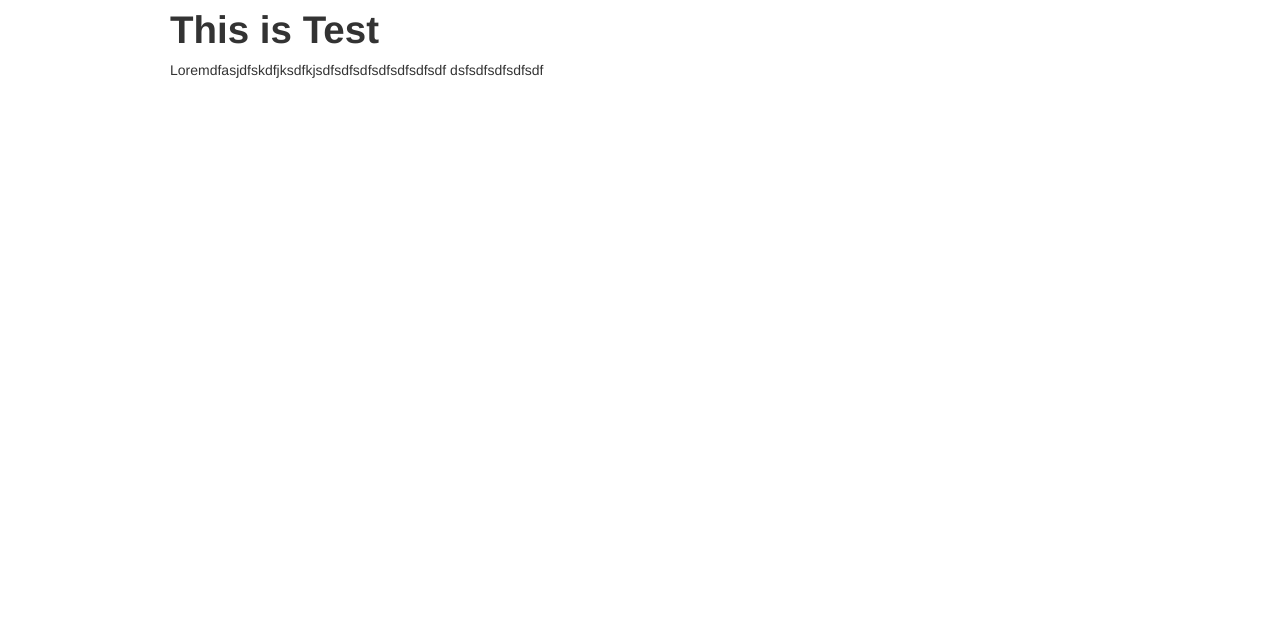
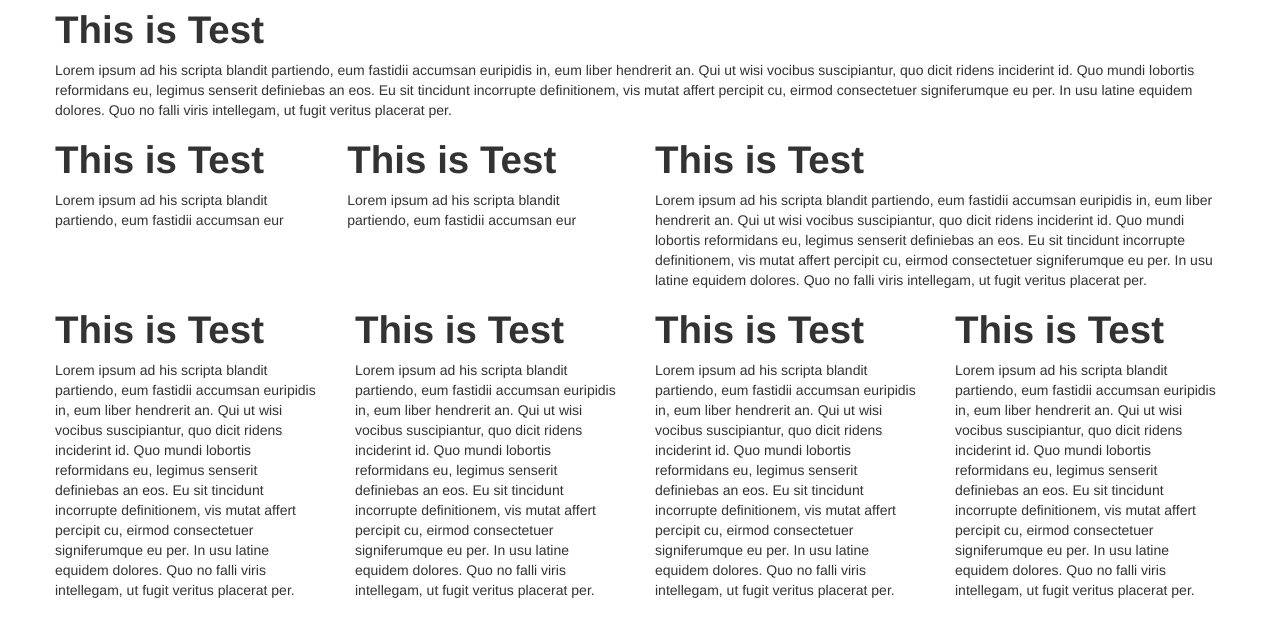
Before and after one commit to gueretamartin/using_bootstrap, a plain HTML site: page index.html in a window 1280 px wide. Drawn offline with Linux system fonts and the light colour scheme.

Commit message:
rows, span, row-fluid, y diseño responsive

```diff
--- a/index.html
+++ b/index.html
@@ -2,13 +2,54 @@
 <html>
 <head>
 	<title>This is test</title>
+	<meta name="wievport" content="width-device-width, initial-scale=1.0">
 <link rel="stylesheet" type="text/css" href="css/bootstrap.css">
+<link rel="stylesheet" type="text/css" href="css/bootstrap-responsive.css">
+
 </head>
 <body>
 	<div class="container">
+		<div class="row">
+		<div class="span12">
 		<h1>This is Test</h1>
-			<p>Loremdfasjdfskdfjksdfkjsdfsdfsdfsdfsdfsdfsdf
-			dsfsdfsdfsdfsdf</p>
+			<p>Lorem ipsum ad his scripta blandit partiendo, eum fastidii accumsan euripidis in, eum liber hendrerit an. Qui ut wisi vocibus suscipiantur, quo dicit ridens inciderint id. Quo mundi lobortis reformidans eu, legimus senserit definiebas an eos. Eu sit tincidunt incorrupte definitionem, vis mutat affert percipit cu, eirmod consectetuer signiferumque eu per. In usu latine equidem dolores. Quo no falli viris intellegam, ut fugit veritus placerat per.</p>
+	</div></div>
+	<div class="row-fluid">
+	<div class="span6">
+	<div class="row-fluid">
+				<div class="span6">
+						<h1>This is Test</h1>
+					<p>Lorem ipsum ad his scripta blandit partiendo, eum fastidii accumsan eur</p>
+				</div>
+
+				<div class="span6">
+						<h1>This is Test</h1>
+					<p>Lorem ipsum ad his scripta blandit partiendo, eum fastidii accumsan eur</p>
+				</div>
+	</div>
+			</div>
+	<div class="span6">
+		<h1>This is Test</h1>
+			<p>Lorem ipsum ad his scripta blandit partiendo, eum fastidii accumsan euripidis in, eum liber hendrerit an. Qui ut wisi vocibus suscipiantur, quo dicit ridens inciderint id. Quo mundi lobortis reformidans eu, legimus senserit definiebas an eos. Eu sit tincidunt incorrupte definitionem, vis mutat affert percipit cu, eirmod consectetuer signiferumque eu per. In usu latine equidem dolores. Quo no falli viris intellegam, ut fugit veritus placerat per.</p>
+	</div>
+	</div>
+	<div class="row">
+		<div class="span3">
+		<h1>This is Test</h1>
+			<p>Lorem ipsum ad his scripta blandit partiendo, eum fastidii accumsan euripidis in, eum liber hendrerit an. Qui ut wisi vocibus suscipiantur, quo dicit ridens inciderint id. Quo mundi lobortis reformidans eu, legimus senserit definiebas an eos. Eu sit tincidunt incorrupte definitionem, vis mutat affert percipit cu, eirmod consectetuer signiferumque eu per. In usu latine equidem dolores. Quo no falli viris intellegam, ut fugit veritus placerat per.</p>
+	</div>
+	<div class="span3">
+		<h1>This is Test</h1>
+			<p>Lorem ipsum ad his scripta blandit partiendo, eum fastidii accumsan euripidis in, eum liber hendrerit an. Qui ut wisi vocibus suscipiantur, quo dicit ridens inciderint id. Quo mundi lobortis reformidans eu, legimus senserit definiebas an eos. Eu sit tincidunt incorrupte definitionem, vis mutat affert percipit cu, eirmod consectetuer signiferumque eu per. In usu latine equidem dolores. Quo no falli viris intellegam, ut fugit veritus placerat per.</p>
+	</div>
+	<div class="span3">
+		<h1>This is Test</h1>
+			<p>Lorem ipsum ad his scripta blandit partiendo, eum fastidii accumsan euripidis in, eum liber hendrerit an. Qui ut wisi vocibus suscipiantur, quo dicit ridens inciderint id. Quo mundi lobortis reformidans eu, legimus senserit definiebas an eos. Eu sit tincidunt incorrupte definitionem, vis mutat affert percipit cu, eirmod consectetuer signiferumque eu per. In usu latine equidem dolores. Quo no falli viris intellegam, ut fugit veritus placerat per.</p>
+	</div>
+	<div class="span3">
+		<h1>This is Test</h1>
+			<p>Lorem ipsum ad his scripta blandit partiendo, eum fastidii accumsan euripidis in, eum liber hendrerit an. Qui ut wisi vocibus suscipiantur, quo dicit ridens inciderint id. Quo mundi lobortis reformidans eu, legimus senserit definiebas an eos. Eu sit tincidunt incorrupte definitionem, vis mutat affert percipit cu, eirmod consectetuer signiferumque eu per. In usu latine equidem dolores. Quo no falli viris intellegam, ut fugit veritus placerat per.</p>
+	</div>
 	</div>
 </body>
 </html>
```
Also changed, not shown: notas.txt (added).
